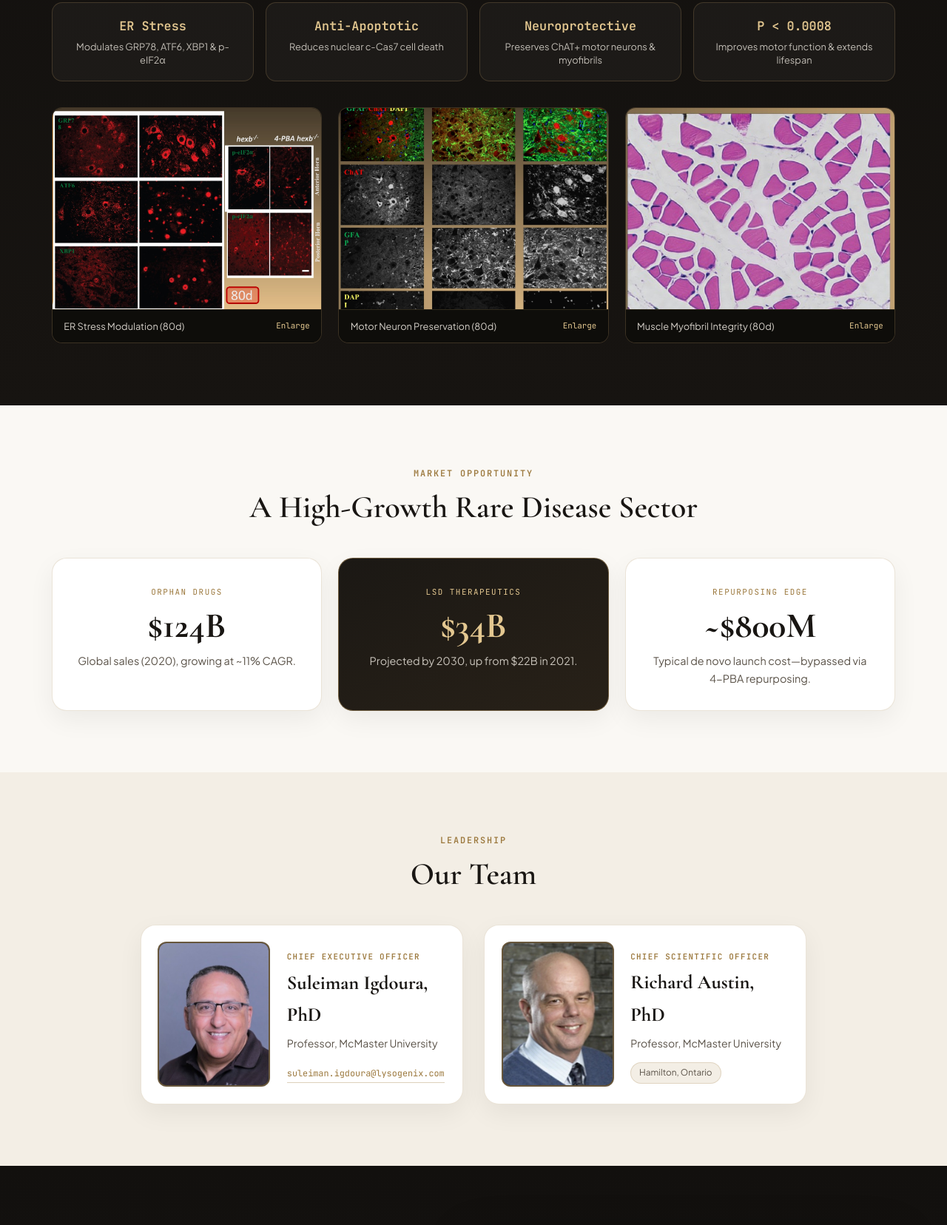
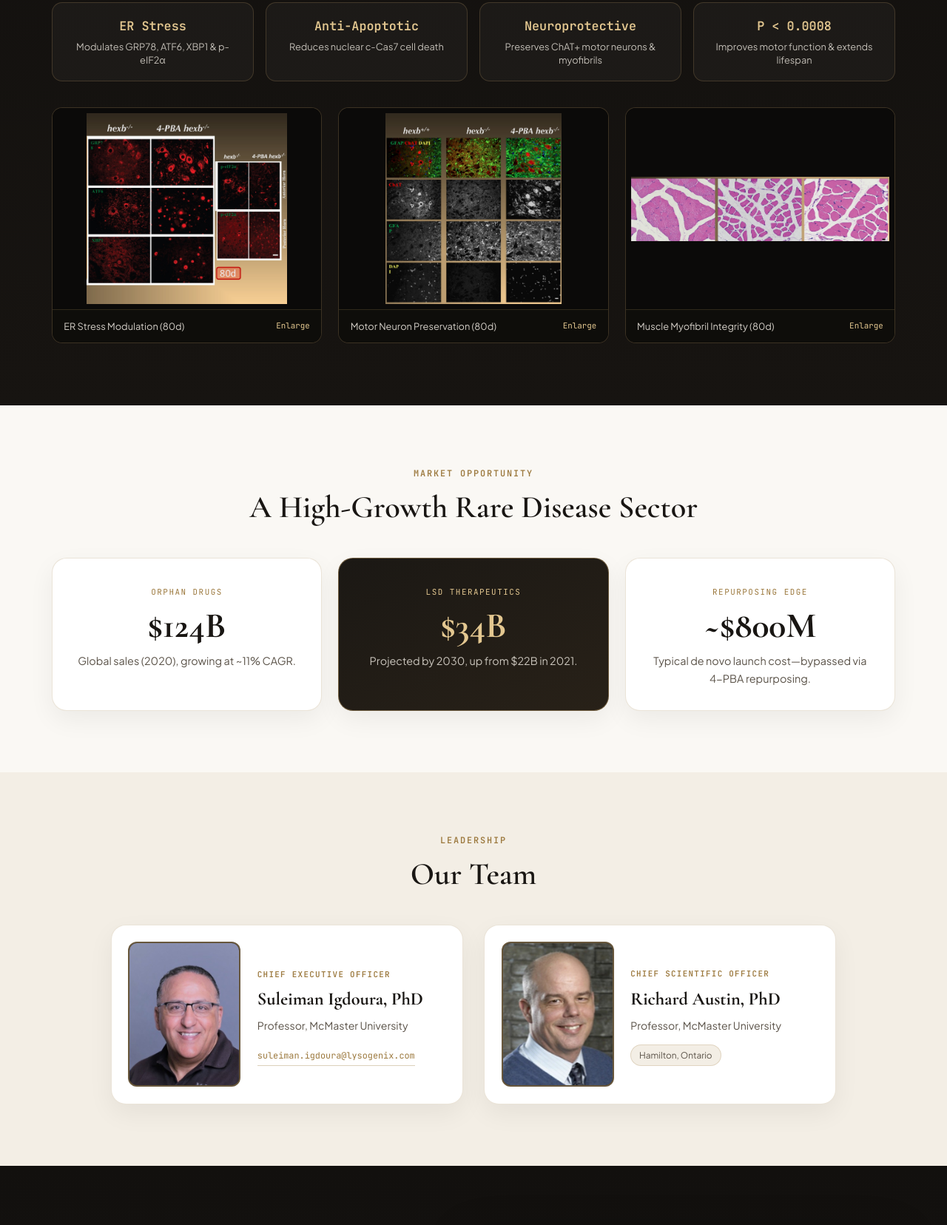
Before and after one commit to aigdo-lab/lysogenix-therapeutics, a plain HTML site: page index.html in a window 1280 px wide. Shown: the part 1847-3503 px from the top of the page at 74% size. Drawn offline with nearby package versions, Linux system fonts and the light colour scheme.

Commit message:
Avoid cropping microscopy labels and keep leader names on single line

```diff
--- a/styles.css
+++ b/styles.css
@@ -488,6 +488,7 @@ a {
   aspect-ratio: 4 / 3;
   overflow: hidden;
   background: #0b0a09;
+  padding: 0.45rem;
   display: flex;
   align-items: center;
   justify-content: center;
@@ -496,7 +497,7 @@ a {
 .figure-img-box img {
   width: 100%;
   height: 100%;
-  object-fit: cover;
+  object-fit: contain;
   transition: transform 360ms ease;
 }
 
@@ -581,7 +582,7 @@ a {
   display: grid;
   grid-template-columns: repeat(2, 1fr);
   gap: 1.8rem;
-  max-width: 900px;
+  max-width: 980px;
   margin: 0 auto;
 }
 
@@ -623,7 +624,7 @@ a {
 
 .leader-body h3 {
   font-family: var(--font-serif);
-  font-size: 1.65rem;
+  font-size: 1.52rem;
   color: var(--ink-dark);
   margin: 0.2rem 0 0.25rem;
 }
```
